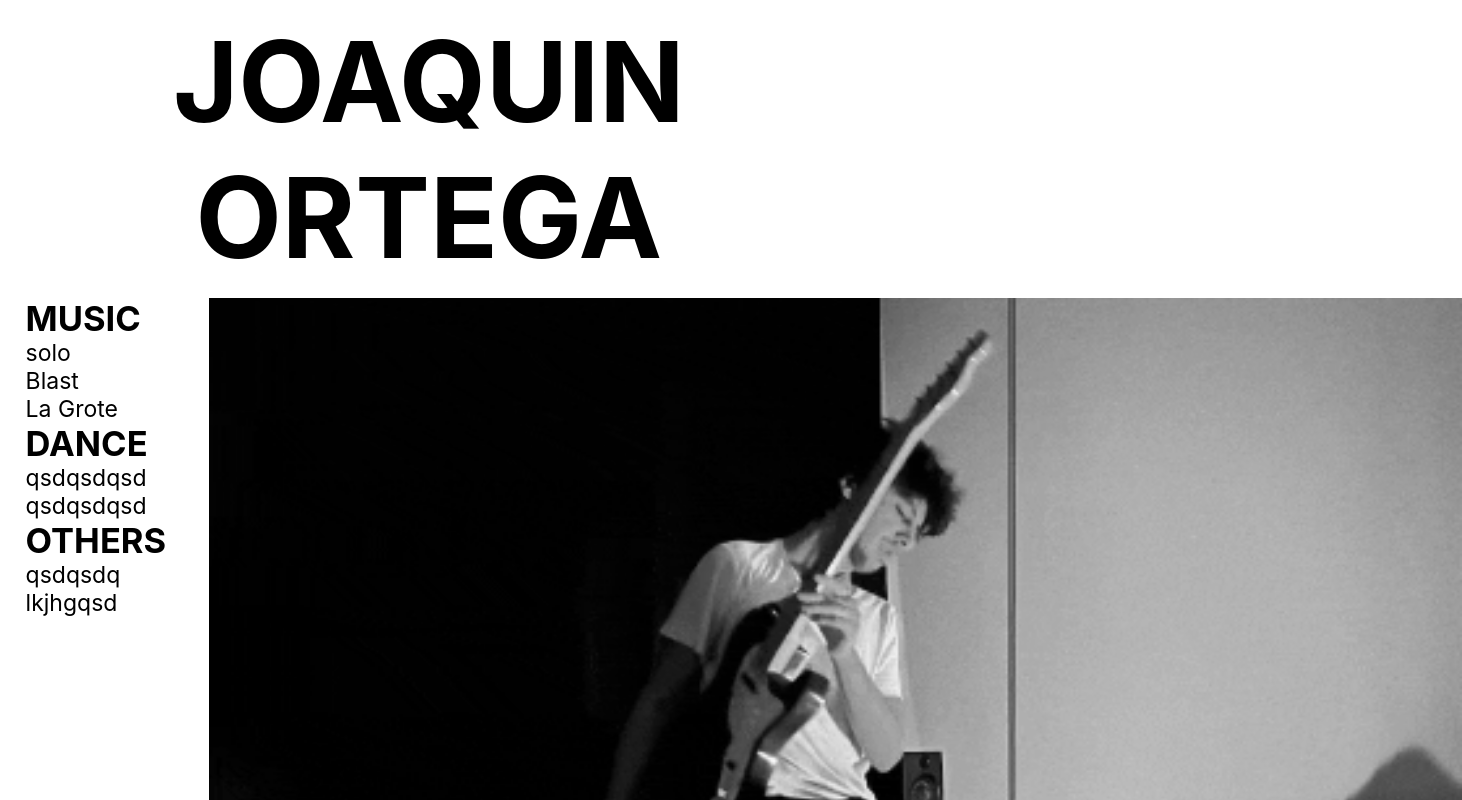
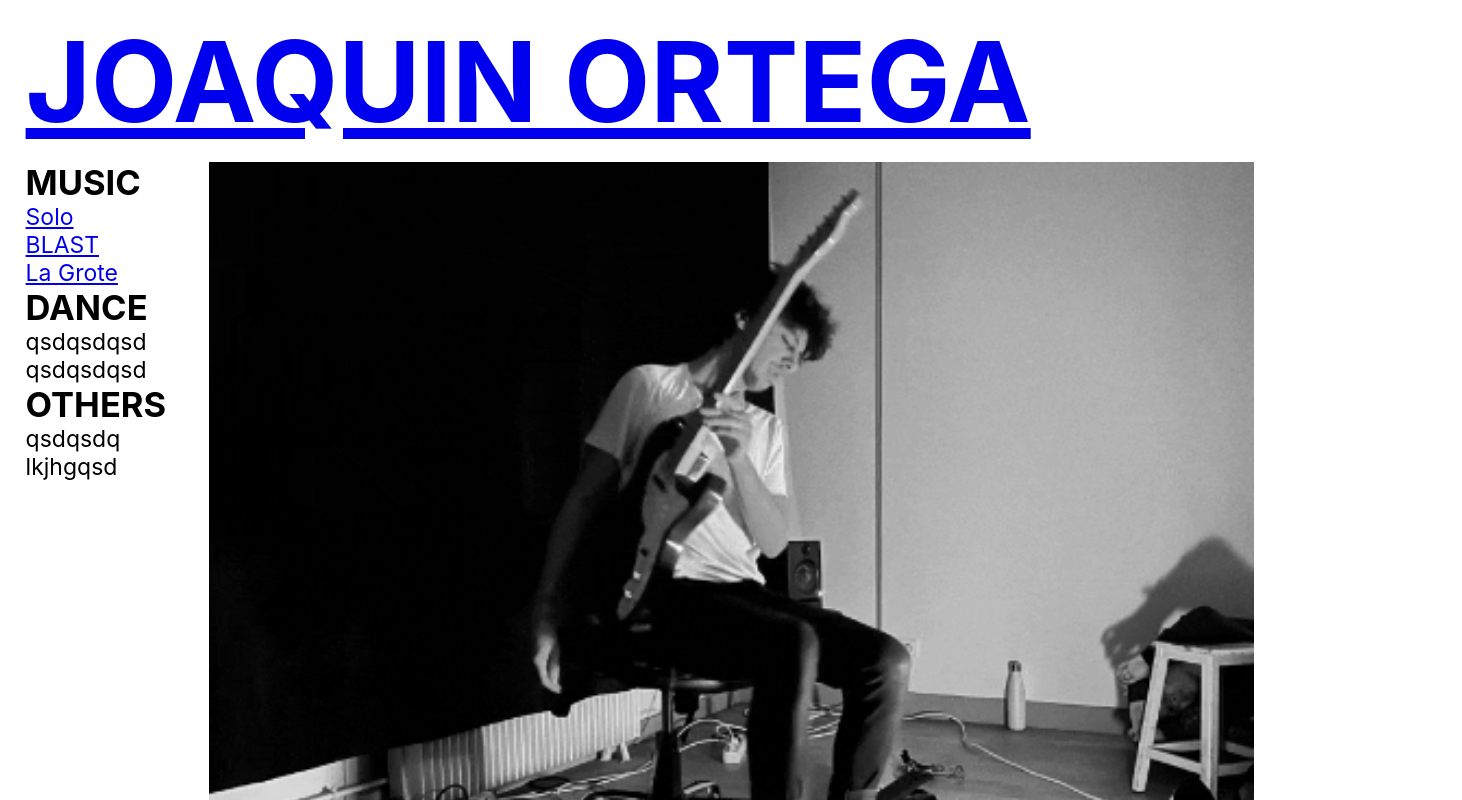
Before and after one commit to d0m111/jo, a React (Create React App) app: page / in a window 1280 px wide. Shown: the top 800 px of the page, 1462 px wide, since content can reach past the window. Built offline with nearby package versions, Linux system fonts and the light colour scheme.

Commit message:
new components

```diff
--- a/src/App.css
+++ b/src/App.css
@@ -3,9 +3,9 @@
      margin: 1% 0%;
 }
 h1 {
-     width: 63%;
+     width: 84%;
     margin: 1% 2%;
-     text-align: center;
+    /* text-align: center; */
     font-size: 7em;
 }
 
@@ -29,11 +29,12 @@ h1:hover{
 
 .photo-container {
      display: flex;
-     width: 261%;
+    width: 100%;
     height: auto;
     margin: auto;
     /* align-items: center; */
     justify-content: flex-start;
+    flex-grow: 5;
 }
 .photo-container img{
      width: 100%;
--- a/src/App.js
+++ b/src/App.js
@@ -1,5 +1,5 @@
 import React from 'react';
-import { Outlet } from 'react-router-dom';
+import { Outlet, Link } from 'react-router-dom';
 import './App.css';
 import Header from './components/Header';
 // import Footer from './components/Footer';
@@ -7,13 +7,13 @@ import Header from './components/Header';
 function App() {
   return (
     <div className="App">
-        <h1>JOAQUIN ORTEGA</h1>
+        <h1><Link to={`/`}>JOAQUIN ORTEGA</Link></h1>
         <div className='body'>
           <Header />
-          <div>
+
 
           <Outlet />
-          </div>
+
           {/* <Footer /> */}
           {/* <p>hello world</p> */}
         </div>
--- /dev/null
+++ b/src/components/Blast.jsx
@@ -0,0 +1,7 @@
+import React from "react";
+
+export default function Blast(){
+    return (
+        <iframe width="560" height="315" src="https://www.youtube.com/embed/pWni0wybGSw?controls=0" title="YouTube video player" frameborder="0" allow="accelerometer; autoplay; clipboard-write; encrypted-media; gyroscope; picture-in-picture" allowfullscreen></iframe>
+    )
+}
--- a/src/components/Header.jsx
+++ b/src/components/Header.jsx
@@ -1,4 +1,5 @@
 import React from "react";
+import { Link } from "react-router-dom";
 import "../styles/header.css"
 
 
@@ -9,9 +10,10 @@ export default function Header() {
                <nav>
                     <h2>MUSIC</h2>
                     <ul>
-                         <li>solo</li>
-                         <li>Blast</li>
-                         <li>La Grote</li>
+                         <li><Link to={`/solo`}>Solo</Link></li>
+                         <li><Link to={`/blast`}>BLAST</Link></li>
+                         <li><Link to={`/laGrote`}>La Grote</Link></li>
+                         {/* <li>La Grote</li> */}
                     </ul>
                     <h2>DANCE</h2>
                     <ul>
--- a/src/components/Home.jsx
+++ b/src/components/Home.jsx
@@ -3,7 +3,7 @@ import fotoPortada from "../assets/gif-portada.gif";
 
 export default function Home(){
     return (
-        <div>
+
             <div className="photo-container">
                 <img
                      src={fotoPortada}
@@ -11,6 +11,6 @@ export default function Home(){
                 />
 
             </div>
-        </div>
+
     )
 }
--- /dev/null
+++ b/src/components/solo.jsx
@@ -0,0 +1,9 @@
+import React from "react";
+
+export default function Solo(){
+    return (
+        <div>
+            <p>PROYECTO SOLO</p>
+        </div>
+    )
+}
```
Also changed, not shown: src/index.js (+10 -0 lines), 1 other file (tests, documents, lock files or other folders). Lines whose indentation alone changed are shown as unchanged.
